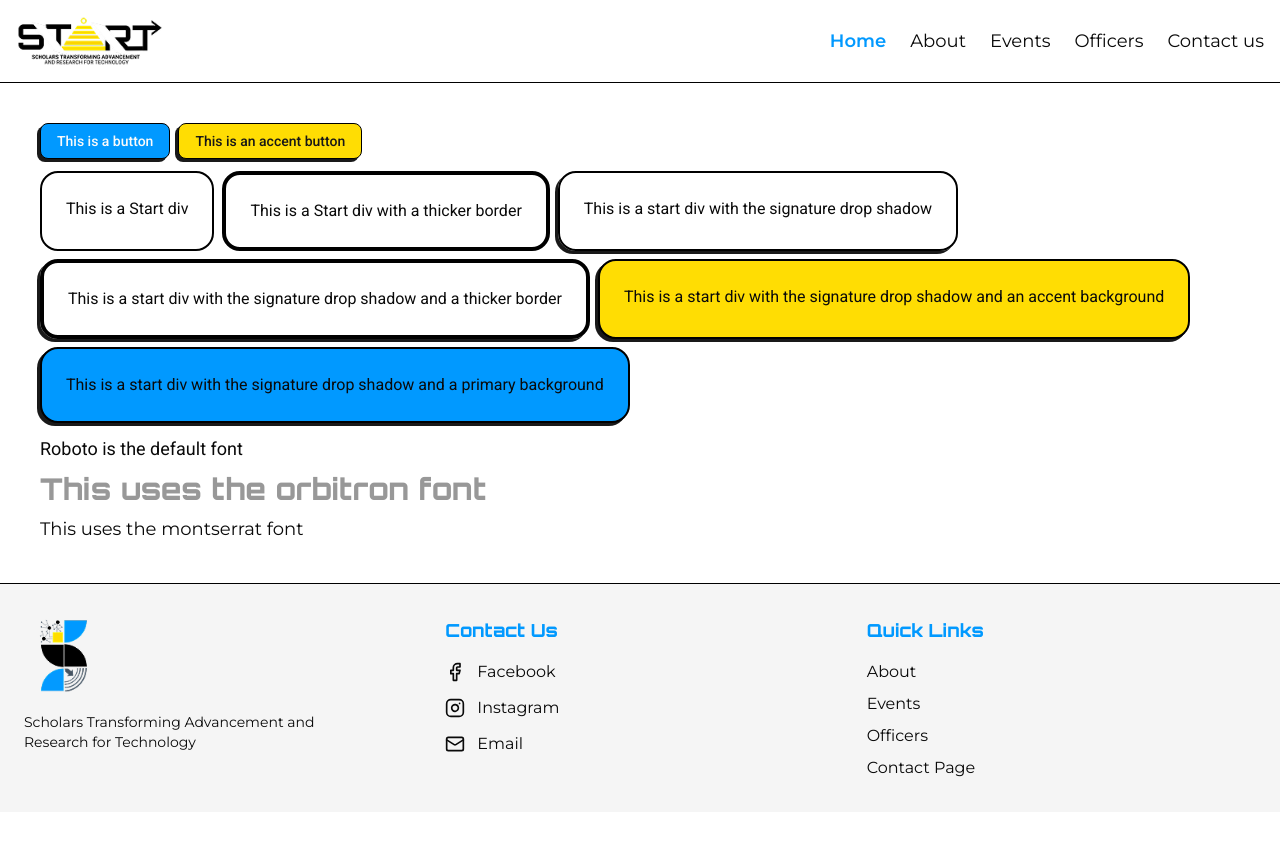
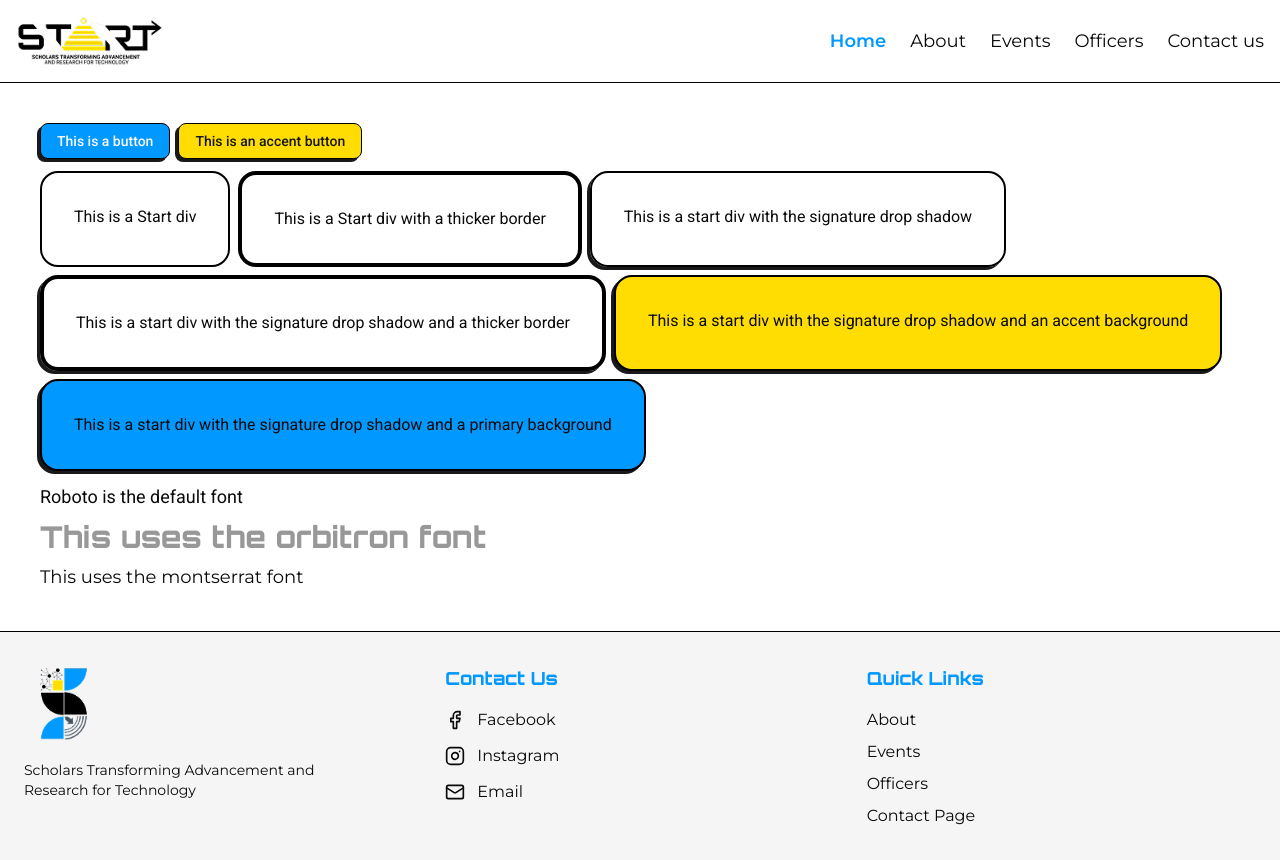
Before and after one commit to dost-start/dost-start-website, a Next.js app: page / in a window 1280 px wide. Before the commit the page ends 812 px from the top, so only its background shows below. Built offline with nearby package versions, Linux system fonts and the light colour scheme.

Commit message:
fix(StartDiv): increase padding from 6 to 8 for improved layout

```diff
--- a/src/components/StartDiv.tsx
+++ b/src/components/StartDiv.tsx
@@ -9,7 +9,7 @@ export default function StartDiv({
 }) {
   //twMerge is a function that merges classes together to avoid duplication
   return (
-    <div className={twMerge(`start-border-radius border-2 p-6 ${className}`)}>
+    <div className={twMerge(`start-border-radius border-2 p-8 ${className}`)}>
       {children}
     </div>
   );
```
